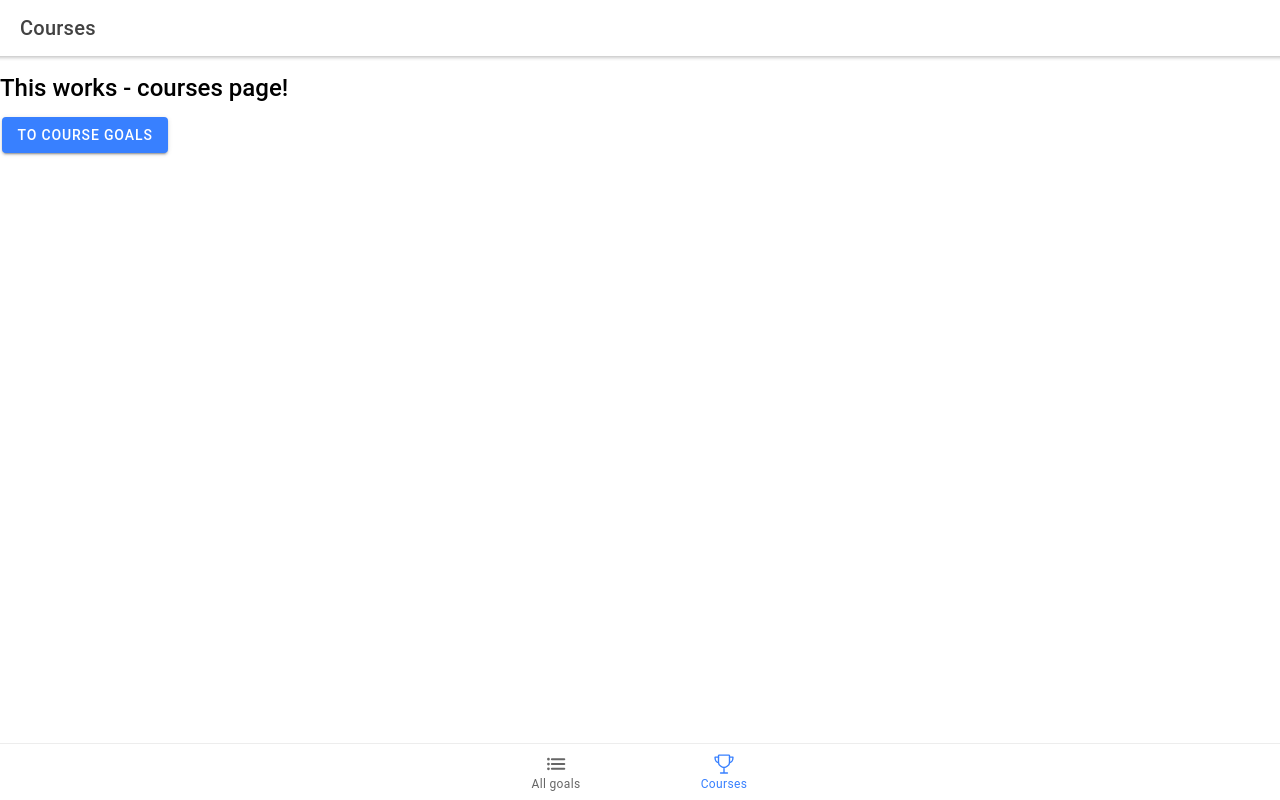
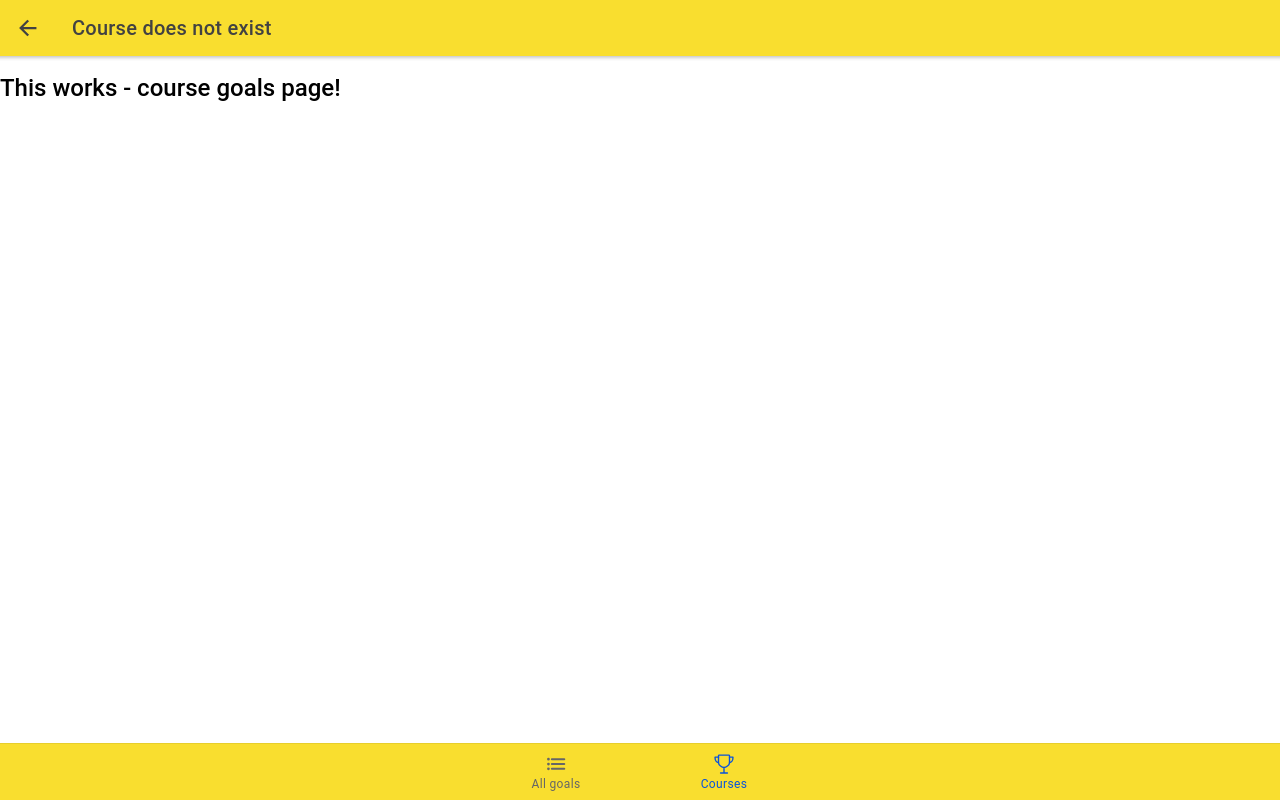
Before and after one commit to aminedammak/ionic-react, a React (Create React App) app: page /courses/1 in a window 1280 px wide. Before the commit this address led to /courses. Built offline with nearby package versions, Linux system fonts and the light colour scheme.

Commit message:
Dynamic Routes

```diff
--- a/src/App.tsx
+++ b/src/App.tsx
@@ -35,6 +35,7 @@ import "@ionic/react/css/display.css";
 
 /* Theme variables */
 import "./theme/variables.css";
+import "./theme/theme.css";
 
 const App: React.FC = () => (
   <IonApp>
@@ -44,7 +45,7 @@ const App: React.FC = () => (
           <Route path="/courses" exact>
             <Courses />
           </Route>
-          <Route path="/course-goals">
+          <Route path="/courses/:courseId">
             <CourseGoals />
           </Route>
           <Route path="/all-goals">
--- a/src/pages/CourseGoals.tsx
+++ b/src/pages/CourseGoals.tsx
@@ -1,4 +1,4 @@
-import React from 'react';
+import React from "react";
 import {
   IonHeader,
   IonToolbar,
@@ -6,10 +6,20 @@ import {
   IonContent,
   IonPage,
   IonButtons,
-  IonBackButton
-} from '@ionic/react';
+  IonBackButton,
+} from "@ionic/react";
+
+import { useParams } from "react-router-dom";
+
+import { COURSE_DATA } from "./Courses";
 
 const CourseGoals: React.FC = () => {
+  const selectedCourseId = useParams<{ courseId: string }>().courseId;
+
+  const selectedCourse = COURSE_DATA.find(
+    (course) => course.id === selectedCourseId
+  );
+
   return (
     <IonPage>
       <IonHeader>
@@ -17,7 +27,9 @@ const CourseGoals: React.FC = () => {
           <IonButtons slot="start">
             <IonBackButton defaultHref="/" />
           </IonButtons>
-          <IonTitle>Course Goals</IonTitle>
+          <IonTitle>
+            {selectedCourse ? selectedCourse.title : "Course does not exist"}
+          </IonTitle>
         </IonToolbar>
       </IonHeader>
       <IonContent>
--- a/src/pages/Courses.tsx
+++ b/src/pages/Courses.tsx
@@ -1,13 +1,24 @@
-import React from 'react';
+import React from "react";
 import {
   IonHeader,
   IonContent,
   IonToolbar,
   IonTitle,
   IonButton,
-  IonPage
-} from '@ionic/react';
+  IonPage,
+  IonGrid,
+  IonRow,
+  IonCol,
+  IonCardContent,
+  IonCard,
+} from "@ionic/react";
 // import { useHistory } from 'react-router-dom';
+
+export const COURSE_DATA = [
+  { id: "c1", title: "React native: the practical guide" },
+  { id: "c2", title: "React native: the complete guide" },
+  { id: "c3", title: "Javascript: the practicle guide" },
+];
 
 const Courses: React.FC = () => {
   // const history = useHistory();
@@ -24,11 +35,24 @@ const Courses: React.FC = () => {
         </IonToolbar>
       </IonHeader>
       <IonContent>
-        <h2>This works - courses page!</h2>
-        <div>
-          <IonButton routerLink="/course-goals">To Course Goals</IonButton>
-          {/* <IonButton onClick={changePageHandler}>To Course Goals</IonButton> */}
-        </div>
+        <IonGrid>
+          {COURSE_DATA.map((course) => {
+            return (
+              <IonRow key={course.id}>
+                <IonCol size-md="4" offset-md="4">
+                  <IonCard>
+                    <IonCardContent className="ion-text-center">
+                      <h2>{course.title}</h2>
+                      <IonButton routerLink={`/courses/${course.id}`}>
+                        View course details
+                      </IonButton>
+                    </IonCardContent>
+                  </IonCard>
+                </IonCol>
+              </IonRow>
+            );
+          })}
+        </IonGrid>
       </IonContent>
     </IonPage>
   );
--- /dev/null
+++ b/src/theme/theme.css
@@ -0,0 +1,5 @@
+:root {
+  --ion-toolbar-background: var(--ion-color-primary);
+  --ion-tab-bar-background: var(--ion-color-primary);
+  --ion-tab-bar-color-selected: var(--ion-color-secondary);
+}
--- a/src/theme/variables.css
+++ b/src/theme/variables.css
@@ -3,31 +3,27 @@ http://ionicframework.com/docs/theming/ */
 
 /** Ionic CSS Variables **/
 :root {
-  /** primary **/
-  --ion-color-primary: #3880ff;
-  --ion-color-primary-rgb: 56, 128, 255;
-  --ion-color-primary-contrast: #ffffff;
-  --ion-color-primary-contrast-rgb: 255, 255, 255;
-  --ion-color-primary-shade: #3171e0;
-  --ion-color-primary-tint: #4c8dff;
+  --ion-color-primary: #f9de2f;
+  --ion-color-primary-rgb: 249, 222, 47;
+  --ion-color-primary-contrast: #000000;
+  --ion-color-primary-contrast-rgb: 0, 0, 0;
+  --ion-color-primary-shade: #dbc329;
+  --ion-color-primary-tint: #fae144;
 
-  /** secondary **/
-  --ion-color-secondary: #3dc2ff;
-  --ion-color-secondary-rgb: 61, 194, 255;
+  --ion-color-secondary: #0953dc;
+  --ion-color-secondary-rgb: 9, 83, 220;
   --ion-color-secondary-contrast: #ffffff;
   --ion-color-secondary-contrast-rgb: 255, 255, 255;
-  --ion-color-secondary-shade: #36abe0;
-  --ion-color-secondary-tint: #50c8ff;
+  --ion-color-secondary-shade: #0849c2;
+  --ion-color-secondary-tint: #2264e0;
 
-  /** tertiary **/
-  --ion-color-tertiary: #5260ff;
-  --ion-color-tertiary-rgb: 82, 96, 255;
-  --ion-color-tertiary-contrast: #ffffff;
-  --ion-color-tertiary-contrast-rgb: 255, 255, 255;
-  --ion-color-tertiary-shade: #4854e0;
-  --ion-color-tertiary-tint: #6370ff;
+  --ion-color-tertiary: #ff7e05;
+  --ion-color-tertiary-rgb: 255, 126, 5;
+  --ion-color-tertiary-contrast: #000000;
+  --ion-color-tertiary-contrast-rgb: 0, 0, 0;
+  --ion-color-tertiary-shade: #e06f04;
+  --ion-color-tertiary-tint: #ff8b1e;
 
-  /** success **/
   --ion-color-success: #2dd36f;
   --ion-color-success-rgb: 45, 211, 111;
   --ion-color-success-contrast: #ffffff;
@@ -35,7 +31,6 @@ http://ionicframework.com/docs/theming/ */
   --ion-color-success-shade: #28ba62;
   --ion-color-success-tint: #42d77d;
 
-  /** warning **/
   --ion-color-warning: #ffc409;
   --ion-color-warning-rgb: 255, 196, 9;
   --ion-color-warning-contrast: #000000;
@@ -43,7 +38,6 @@ http://ionicframework.com/docs/theming/ */
   --ion-color-warning-shade: #e0ac08;
   --ion-color-warning-tint: #ffca22;
 
-  /** danger **/
   --ion-color-danger: #eb445a;
   --ion-color-danger-rgb: 235, 68, 90;
   --ion-color-danger-contrast: #ffffff;
@@ -51,7 +45,6 @@ http://ionicframework.com/docs/theming/ */
   --ion-color-danger-shade: #cf3c4f;
   --ion-color-danger-tint: #ed576b;
 
-  /** dark **/
   --ion-color-dark: #222428;
   --ion-color-dark-rgb: 34, 36, 40;
   --ion-color-dark-contrast: #ffffff;
@@ -59,7 +52,6 @@ http://ionicframework.com/docs/theming/ */
   --ion-color-dark-shade: #1e2023;
   --ion-color-dark-tint: #383a3e;
 
-  /** medium **/
   --ion-color-medium: #92949c;
   --ion-color-medium-rgb: 146, 148, 156;
   --ion-color-medium-contrast: #ffffff;
@@ -67,7 +59,6 @@ http://ionicframework.com/docs/theming/ */
   --ion-color-medium-shade: #808289;
   --ion-color-medium-tint: #9d9fa6;
 
-  /** light **/
   --ion-color-light: #f4f5f8;
   --ion-color-light-rgb: 244, 245, 248;
   --ion-color-light-contrast: #000000;
@@ -84,65 +75,65 @@ http://ionicframework.com/docs/theming/ */
 
   body {
     --ion-color-primary: #428cff;
-    --ion-color-primary-rgb: 66,140,255;
+    --ion-color-primary-rgb: 66, 140, 255;
     --ion-color-primary-contrast: #ffffff;
-    --ion-color-primary-contrast-rgb: 255,255,255;
+    --ion-color-primary-contrast-rgb: 255, 255, 255;
     --ion-color-primary-shade: #3a7be0;
     --ion-color-primary-tint: #5598ff;
 
     --ion-color-secondary: #50c8ff;
-    --ion-color-secondary-rgb: 80,200,255;
+    --ion-color-secondary-rgb: 80, 200, 255;
     --ion-color-secondary-contrast: #ffffff;
-    --ion-color-secondary-contrast-rgb: 255,255,255;
+    --ion-color-secondary-contrast-rgb: 255, 255, 255;
     --ion-color-secondary-shade: #46b0e0;
     --ion-color-secondary-tint: #62ceff;
 
     --ion-color-tertiary: #6a64ff;
-    --ion-color-tertiary-rgb: 106,100,255;
+    --ion-color-tertiary-rgb: 106, 100, 255;
     --ion-color-tertiary-contrast: #ffffff;
-    --ion-color-tertiary-contrast-rgb: 255,255,255;
+    --ion-color-tertiary-contrast-rgb: 255, 255, 255;
     --ion-color-tertiary-shade: #5d58e0;
     --ion-color-tertiary-tint: #7974ff;
 
     --ion-color-success: #2fdf75;
-    --ion-color-success-rgb: 47,223,117;
+    --ion-color-success-rgb: 47, 223, 117;
     --ion-color-success-contrast: #000000;
-    --ion-color-success-contrast-rgb: 0,0,0;
+    --ion-color-success-contrast-rgb: 0, 0, 0;
     --ion-color-success-shade: #29c467;
     --ion-color-success-tint: #44e283;
 
     --ion-color-warning: #ffd534;
-    --ion-color-warning-rgb: 255,213,52;
+    --ion-color-warning-rgb: 255, 213, 52;
     --ion-color-warning-contrast: #000000;
-    --ion-color-warning-contrast-rgb: 0,0,0;
+    --ion-color-warning-contrast-rgb: 0, 0, 0;
     --ion-color-warning-shade: #e0bb2e;
     --ion-color-warning-tint: #ffd948;
 
     --ion-color-danger: #ff4961;
-    --ion-color-danger-rgb: 255,73,97;
+    --ion-color-danger-rgb: 255, 73, 97;
     --ion-color-danger-contrast: #ffffff;
-    --ion-color-danger-contrast-rgb: 255,255,255;
+    --ion-color-danger-contrast-rgb: 255, 255, 255;
     --ion-color-danger-shade: #e04055;
     --ion-color-danger-tint: #ff5b71;
 
     --ion-color-dark: #f4f5f8;
-    --ion-color-dark-rgb: 244,245,248;
+    --ion-color-dark-rgb: 244, 245, 248;
     --ion-color-dark-contrast: #000000;
-    --ion-color-dark-contrast-rgb: 0,0,0;
+    --ion-color-dark-contrast-rgb: 0, 0, 0;
     --ion-color-dark-shade: #d7d8da;
     --ion-color-dark-tint: #f5f6f9;
 
     --ion-color-medium: #989aa2;
-    --ion-color-medium-rgb: 152,154,162;
+    --ion-color-medium-rgb: 152, 154, 162;
     --ion-color-medium-contrast: #000000;
-    --ion-color-medium-contrast-rgb: 0,0,0;
+    --ion-color-medium-contrast-rgb: 0, 0, 0;
     --ion-color-medium-shade: #86888f;
     --ion-color-medium-tint: #a2a4ab;
 
     --ion-color-light: #222428;
-    --ion-color-light-rgb: 34,36,40;
+    --ion-color-light-rgb: 34, 36, 40;
     --ion-color-light-contrast: #ffffff;
-    --ion-color-light-contrast-rgb: 255,255,255;
+    --ion-color-light-contrast-rgb: 255, 255, 255;
     --ion-color-light-shade: #1e2023;
     --ion-color-light-tint: #383a3e;
   }
@@ -154,10 +145,10 @@ http://ionicframework.com/docs/theming/ */
 
   .ios body {
     --ion-background-color: #000000;
-    --ion-background-color-rgb: 0,0,0;
+    --ion-background-color-rgb: 0, 0, 0;
 
     --ion-text-color: #ffffff;
-    --ion-text-color-rgb: 255,255,255;
+    --ion-text-color-rgb: 255, 255, 255;
 
     --ion-color-step-50: #0d0d0d;
     --ion-color-step-100: #1a1a1a;
@@ -185,7 +176,6 @@ http://ionicframework.com/docs/theming/ */
     --ion-item-background-activated: #313131;
   }
 
-
   /*
    * Material Design Dark Theme
    * -------------------------------------------
@@ -193,10 +183,10 @@ http://ionicframework.com/docs/theming/ */
 
   .md body {
     --ion-background-color: #121212;
-    --ion-background-color-rgb: 18,18,18;
+    --ion-background-color-rgb: 18, 18, 18;
 
     --ion-text-color: #ffffff;
-    --ion-text-color-rgb: 255,255,255;
+    --ion-text-color-rgb: 255, 255, 255;
 
     --ion-border-color: #222222;
 
@@ -220,7 +210,7 @@ http://ionicframework.com/docs/theming/ */
     --ion-color-step-900: #e7e7e7;
     --ion-color-step-950: #f3f3f3;
 
-    --ion-item-background: #1A1B1E;
+    --ion-item-background: #1a1b1e;
   }
 
   ion-title.title-large {
```
